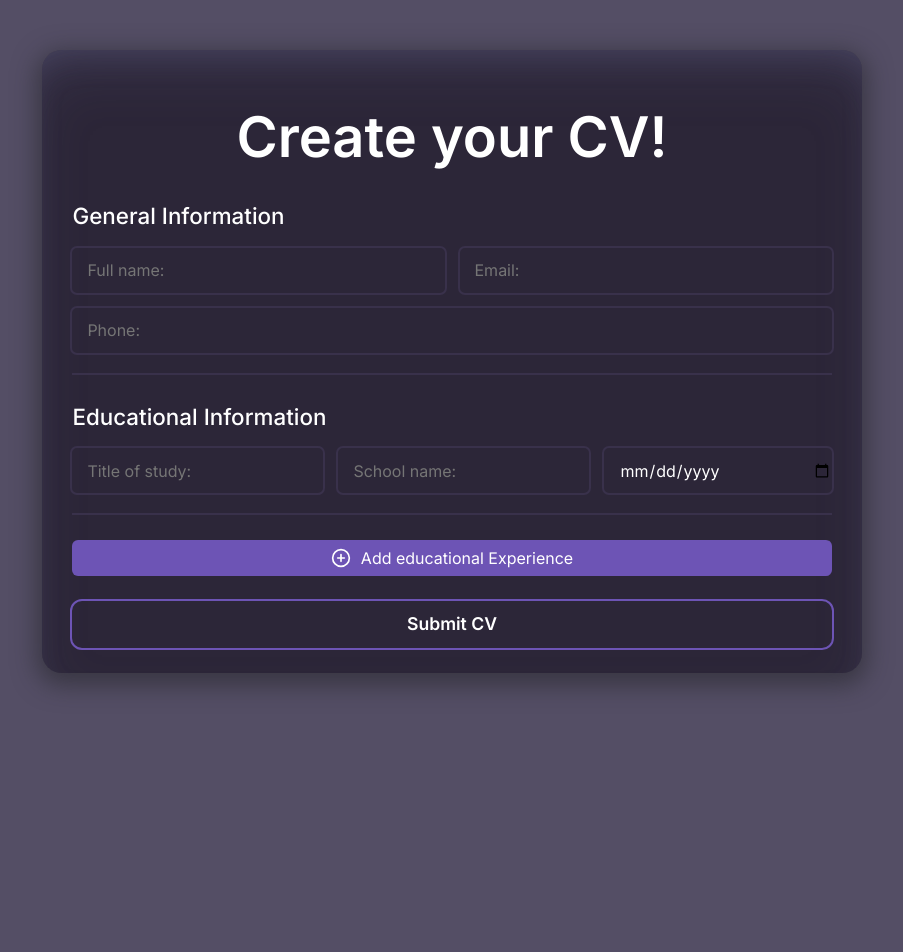
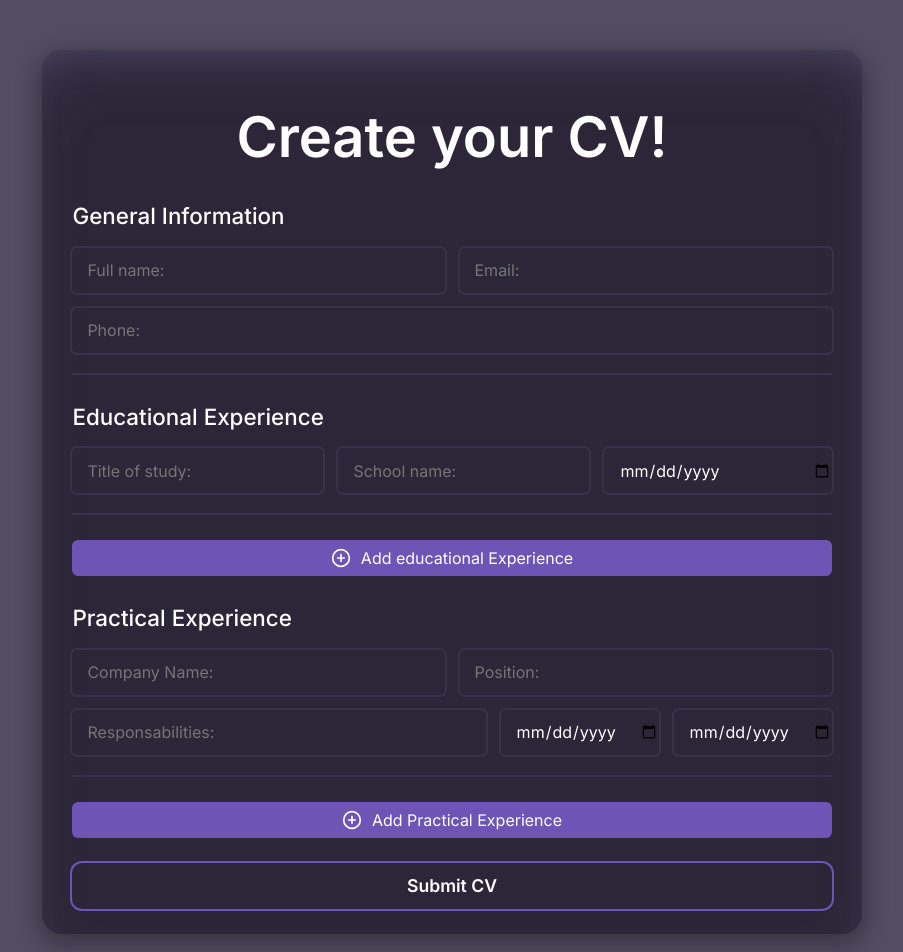
Before and after one commit to BenjaminFrias/cv-maker, a React (Vite) app: page / in a window 1280 px wide. Shown: the top 952 px of the page, without its empty margins (188-1091 px from the left). Before the commit the page ends 800 px from the top, so only its background shows below. Built offline with nearby package versions, Linux system fonts and the light colour scheme.

Commit message:
feature: add practical sections

```diff
--- a/src/components/Form.jsx
+++ b/src/components/Form.jsx
@@ -10,43 +10,12 @@ function Form({handlePageChangeClick, handleIsValidForm, handleInputValues, inpu
   const handleSubmit = (e) => {
     e.preventDefault();
 
-    // Get general, educational, practical inputs and add them in the inputsValues obj
-    const generalInputs = [...document.querySelectorAll("div.input-section.general-section > div > .input-field")];
-    const eduSectionsElems = [...document.querySelectorAll("div.input-section.edu-section > div")];
-    const pracSectionsElems = [...document.querySelectorAll("div.input-section.prac-section > div")];
-
     const inputs = [...document.querySelectorAll(".input-field")];
 
     // use isValid to prevent changing page with submit in App.jsx
     let isValid = inputs.every(input => input.value.trim());
 
     if (isValid) {
-      // generalInputs.forEach(input => {
-      //   inputValues["general"][input.dataset.name] = input.value.trim();
-      // })
-
-      // eduSectionsElems.forEach((section, index) => {
-      //   const eduInputs = [...section.querySelectorAll(".input-field")];
-
-      //   inputValues["eduSections"][index] = {};
-
-      //   eduInputs.forEach(input => {
-      //     inputValues["eduSections"][index][input.dataset.name] = input.value.trim();
-      //   })
-      // })
-
-      // pracSectionsElems.forEach((section, index) => {
-      //   const pracInputs = [...section.querySelectorAll(".input-field")];
-
-      //   inputValues["pracSections"][index] = {};
-
-      //   pracInputs.forEach(input => {
-      //     inputValues["pracSections"][index][input.dataset.name] = input.value.trim();
-      //   })
-      // })
-
-      // handleInputValues(inputValues);
-
       handleIsValidForm(true);
 
       // Change page if values are valid
@@ -79,6 +48,31 @@ function Form({handlePageChangeClick, handleIsValidForm, handleInputValues, inpu
     )
   }));
 
+  const handleAddPracSection = () => {
+    const secIndex = Object.keys(inputValues.pracSections).length;
+    handleInputValues((prevValues) => (
+      {
+      ...prevValues,
+      ["pracSections"]: {
+        ...prevValues["pracSections"],
+        [`sec${secIndex}`]: {
+          companyName: "",
+          position: "",
+          responsabilities: "",
+          fromDate: "",
+          untilDate: "",
+        },
+      }
+    }));
+  };
+
+  const pracElements = (Object.values(inputValues.pracSections).map((section, valueIndex) => {
+    const newKey = Object.keys(inputValues.pracSections)[valueIndex];
+    return (
+      <PracticalInputs key={newKey} inputValues={inputValues} handleInputValues={handleInputValues} secIndex={valueIndex}/>
+    )
+  }));
+
   return <>
     <form className="cv-form" onSubmit={handleSubmit}>
 
@@ -91,7 +85,7 @@ function Form({handlePageChangeClick, handleIsValidForm, handleInputValues, inpu
       {eduElements.map(sec => {
         return <>
           <div className={`input-section edu-section`}>
-            <h2>Educational Information</h2>
+            <h2>Educational Experience</h2>
               {sec}
             <hr />
           </div>
@@ -103,7 +97,22 @@ function Form({handlePageChangeClick, handleIsValidForm, handleInputValues, inpu
         Add educational Experience
       </button>
 
-      <SubmitBtn/>
+      {pracElements.map(sec => {
+        return <>
+          <div className={`input-section edu-section`}>
+            <h2>Practical Experience</h2>
+              {sec}
+            <hr />
+          </div>
+        </>
+      })}
+
+      <button type="button" className="add-section-btn" onClick={handleAddPracSection}>
+        <PlusCircleIcon key={"plusCircleIcon2"}/>
+        Add Practical Experience
+      </button>
+
+      <SubmitBtn key={"submitForm"}/>
     </form>
   </>
 }
--- a/src/components/PracticalInputs.jsx
+++ b/src/components/PracticalInputs.jsx
@@ -1,15 +1,23 @@
 import InputField from "./InputField";
 
-function PracticalInputs() {
+function PracticalInputs({inputValues, handleInputValues, secIndex}) {
   return (
     <div>
       <div>
-        <InputField placeholder={"Company Name:"} type={"text"} inputName={"companyName"}/>
-        <InputField placeholder={"Position title:"} type={"text"} inputName={"position"}/>
-        <InputField placeholder={"Main responsabilities of the job:"} type={"text"} inputName={"responsabilities"}/>
+        <InputField section={"pracSections"} inputValues={inputValues} secIndex={secIndex}
+        setInputValue={handleInputValues} placeholder={"Company Name:"} type={"text"} inputName={"companyName"}/>
+        <InputField section={"pracSections"} inputValues={inputValues} secIndex={secIndex}
+        setInputValue={handleInputValues} placeholder={"Position:"} type={"text"} inputName={"position"}/>
+
+        <InputField section={"pracSections"} inputValues={inputValues} secIndex={secIndex}
+        setInputValue={handleInputValues} placeholder={"Responsabilities:"} type={"text"} inputName={"responsabilities"}/>
+
         <div className="from-until-container">
-          <InputField placeholder={"From:"} type={"date"} inputName={"fromDate"}/>
-          <InputField placeholder={"Until:"} type={"date"} inputName={"untilDate"}/>
+          <InputField section={"pracSections"} inputValues={inputValues} secIndex={secIndex}
+          setInputValue={handleInputValues} placeholder={"From:"} type={"date"} inputName={"fromDate"}/>
+
+          <InputField section={"pracSections"} inputValues={inputValues} secIndex={secIndex}
+          setInputValue={handleInputValues} placeholder={"Until:"} type={"date"} inputName={"untilDate"}/>
         </div>
       </div>
     </div>
```
